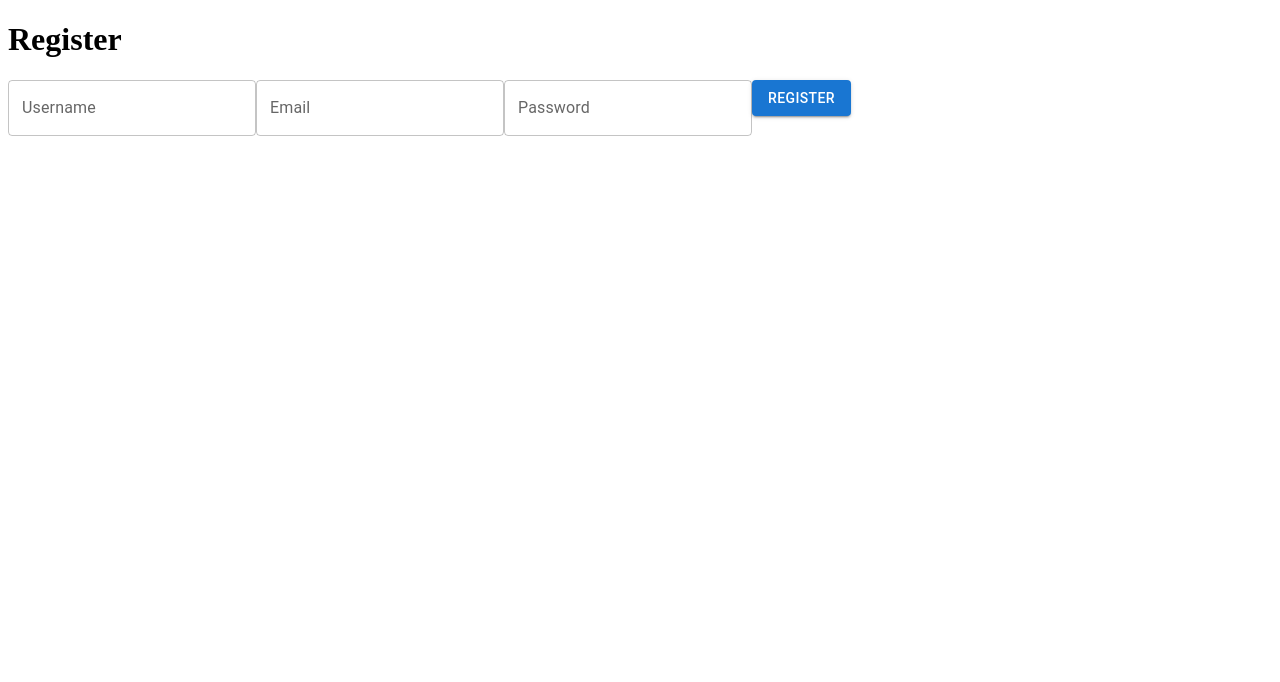
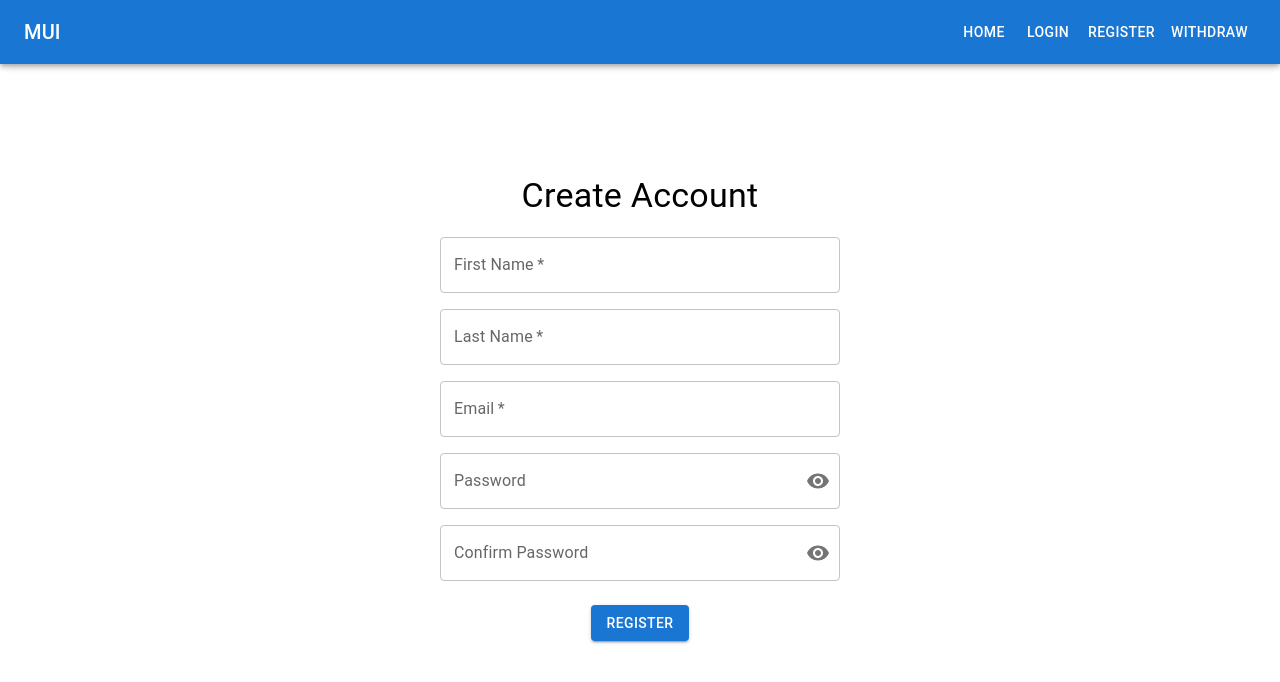
Before and after one commit to ObianuoObi/full-stack, a Next.js app: page /register in a window 1280 px wide. Shown: the top 682 px of the page. Built offline with nearby package versions, Linux system fonts and the light colour scheme.

Commit message:
Register and Login page update

```diff
--- a/components/Navbar.tsx
+++ b/components/Navbar.tsx
@@ -5,7 +5,7 @@ import MenuIcon from '@mui/icons-material/Menu';
 
 const Navbar: React.FC = () => {
 
-    const navItems = ['Home', 'About', 'Contact', 'Login', 'Register', 'Withdraw'];
+    const navItems = ['Home', 'Login', 'Register', 'Withdraw'];
 
     return (
         <AppBar component="nav">
@@ -22,15 +22,17 @@ const Navbar: React.FC = () => {
                 <Typography
                     variant="h6"
                     component="div"
-                    sx={{ flexGrow: 1, display: { xs: 'none', sm: 'block' } }}
+                    sx={{ flexGrow: 1, display: { xs: 'block', sm: 'block' } }}
                 >
                     MUI
                 </Typography>
                 <Box sx={{ display: { xs: 'none', sm: 'block' } }}>
                     {navItems.map((item) => (
-                        <Button key={item} sx={{ color: '#fff' }}>
-                            {item}
-                        </Button>
+                        <Link href={`/${item.toLowerCase()}`} key={item}>
+                            <Button sx={{ color: '#fff' }}>
+                                {item}
+                            </Button>
+                        </Link>
                     ))}
                 </Box>
                 <Box sx={{ display: { xs: 'none', sm: 'block' } }}>
--- a/pages/register.tsx
+++ b/pages/register.tsx
@@ -1,19 +1,118 @@
-import { Button, TextField } from '@mui/material';
+import { Box, Button, Container, FormControl, IconButton, InputAdornment, InputLabel, OutlinedInput, TextField, Typography } from '@mui/material';
 import React from 'react';
+import Visibility from '@mui/icons-material/Visibility';
+import VisibilityOff from '@mui/icons-material/VisibilityOff';
+import Navbar from '../components/Navbar';
 
 const Register: React.FC = () => {
+    const [showPassword, setShowPassword] = React.useState(false);
+    const [showConfirmPassword, setShowConfirmPassword] = React.useState(false);
+
+    const handleClickShowPassword = () => setShowPassword((show) => !show);
+    const handleClickShowConfirmPassword = () => setShowConfirmPassword((show) => !show);
+
+    const handleMouseDownPassword = (event: React.MouseEvent<HTMLButtonElement>) => {
+        event.preventDefault();
+    };
+
     return (
-        <div>
-            <h1>Register</h1>
-            <form>
-                <TextField label="Username" variant="outlined" />
-                <TextField label="Email" variant="outlined" />
-                <TextField label="Password" type="password" variant="outlined" />
-                <Button variant="contained" color="primary">
-                    Register
-                </Button>
-            </form>
-        </div>
+        <Container>
+            <Navbar />
+            <Box
+                display="flex"
+                flexDirection="column"
+                alignItems="center"
+                justifyContent="center"
+                style={{ minHeight: '100vh' }}
+            >
+                <Typography variant="h4" component="h1" gutterBottom>
+                    Create Account
+                </Typography>
+                <Box
+                    component="form"
+                    sx={{
+                        '& .MuiTextField-root': { m: 1, width: '50ch' },
+                    }}
+                    noValidate
+                    autoComplete="off"
+                >
+                    <Box>
+                        <TextField
+                            variant="outlined"
+                            required
+                            id="filled-required-first-name"
+                            label="First Name"
+                        />
+                    </Box>
+                    <Box>
+                        <TextField
+                            variant="outlined"
+                            required
+                            id="filled-required-last-name"
+                            label="Last Name"
+                        />
+                    </Box>
+                    <Box>
+                        <TextField
+                            variant="outlined"
+                            required
+                            id="filled-required-email"
+                            label="Email"
+                            type="email"
+                        />
+                    </Box>
+                    <Box>
+                        <FormControl sx={{ m: 1, width: '50ch' }} variant="outlined">
+                            <InputLabel htmlFor="outlined-adornment-password">Password</InputLabel>
+                            <OutlinedInput
+                                id="outlined-adornment-password"
+                                type={showPassword ? 'text' : 'password'}
+                                endAdornment={
+                                    <InputAdornment position="end">
+                                        <IconButton
+                                            aria-label="toggle password visibility"
+                                            onClick={handleClickShowPassword}
+                                            onMouseDown={handleMouseDownPassword}
+                                            edge="end"
+                                        >
+                                            {showPassword ? <VisibilityOff /> : <Visibility />}
+                                        </IconButton>
+                                    </InputAdornment>
+                                }
+                                label="Password"
+                            />
+                        </FormControl>
+                    </Box>
+                    <Box>
+                        <FormControl sx={{ m: 1, width: '50ch' }} variant="outlined">
+                            <InputLabel htmlFor="outlined-adornment-confirm-password">Confirm Password</InputLabel>
+                            <OutlinedInput
+                                id="outlined-adornment-confirm-password"
+                                type={showConfirmPassword ? 'text' : 'password'}
+                                endAdornment={
+                                    <InputAdornment position="end">
+                                        <IconButton
+                                            aria-label="toggle password visibility"
+                                            onClick={handleClickShowConfirmPassword}
+                                            onMouseDown={handleMouseDownPassword}
+                                            edge="end"
+                                        >
+                                            {showConfirmPassword ? <VisibilityOff /> : <Visibility />}
+                                        </IconButton>
+                                    </InputAdornment>
+                                }
+                                label="Confirm Password"
+                            />
+                        </FormControl>
+                    </Box>
+                    <Box sx={{ display: 'flex', justifyContent: 'center', alignItems: 'center', mt: 2 }}>
+                        <Button variant="contained" color="primary" type="submit">
+                            Register
+                        </Button>
+                    </Box>
+                </Box>
+            </Box>
+        </Container>
     );
 }
 
```
Also changed, not shown: components/Footer.tsx (added, +11 -0 lines), pages/index.tsx (+8 -20 lines), pages/login.tsx (+69 -10 lines).
